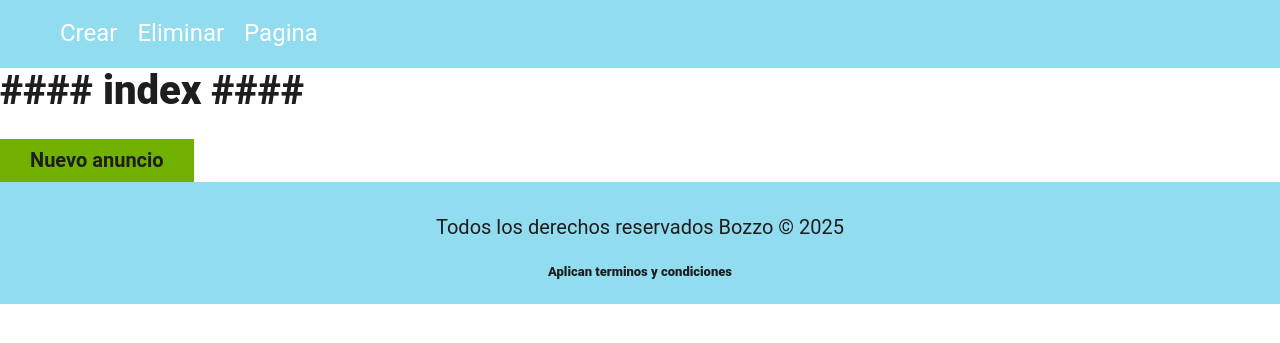
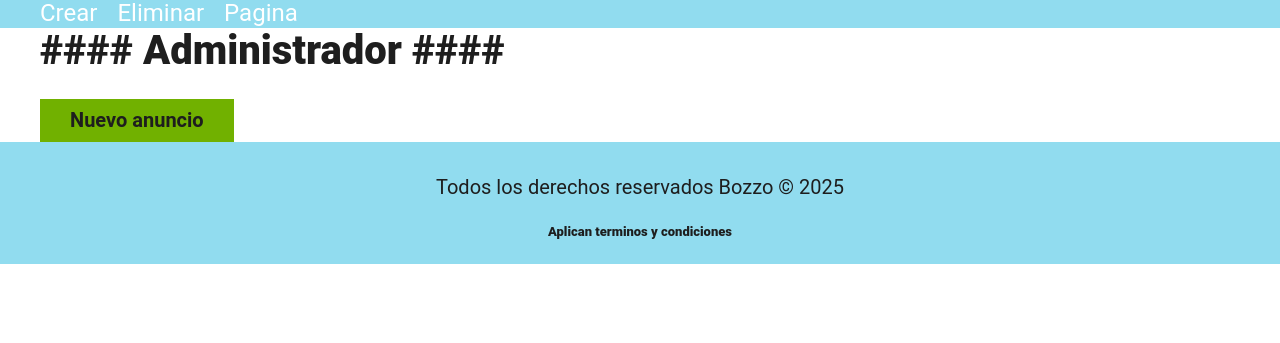
Before and after one commit to Miguel-Higuita/BozzoCo, a PHP site: page /BozzoCo/admin/index.php in a window 1280 px wide. Shown: the top 343 px of the page. Run offline with PHP 8.4, Linux system fonts and the light colour scheme; style sheets or scripts are compiled from the project's sources.

Commit message:
modificacion rutas v2

```diff
--- a/admin/index.php
+++ b/admin/index.php
@@ -1,11 +1,16 @@
 <?php
 
-require __DIR__.'/../includes/funciones.php';
+require __DIR__ . '/../includes/funciones.php';
 incluirTemplate('headerAdmin');
 ?>
+
 <body>
-    <h1>#### index ####</h1>
-    <a href="http://localhost/BozzoCo/admin/anuncios/crear.php" class="boton boton-verde">Nuevo anuncio</a>
+    <div class="contenedor">
+
+        <h1>#### Administrador ####</h1>
+        <a href="http://localhost/BozzoCo/admin/anuncios/crear.php" class="boton boton-verde">Nuevo anuncio</a>
+
+    </div>
 </body>
 
 <?php include __DIR__ . "/../includes/templates/footer.php"; ?>
--- a/includes/templates/headerAdmin.php
+++ b/includes/templates/headerAdmin.php
@@ -8,7 +8,7 @@
       rel="stylesheet"
       href="https://fonts.googleapis.com/css?family=Lato:300,400,700,900';"
     />
-    <link rel="stylesheet" href="../../build/css/app.css" />
+    <link rel="stylesheet" href="../build/css/app.css" />
   </head>
   <body>
     <header class="header">
--- a/src/scss/layout/_servicio1.scss
+++ b/src/scss/layout/_servicio1.scss
@@ -4,10 +4,7 @@
 .boton-verde{
     color: v.$negro;
 }
-.contenedor {
-    text-align: center;
-    padding: 2rem;
-}
+
 .servicio1{
     background-color: v.$azulClaro;
     padding: 2rem;
```
Also changed, not shown: includes/templates/header.php (+6 -3 lines).
